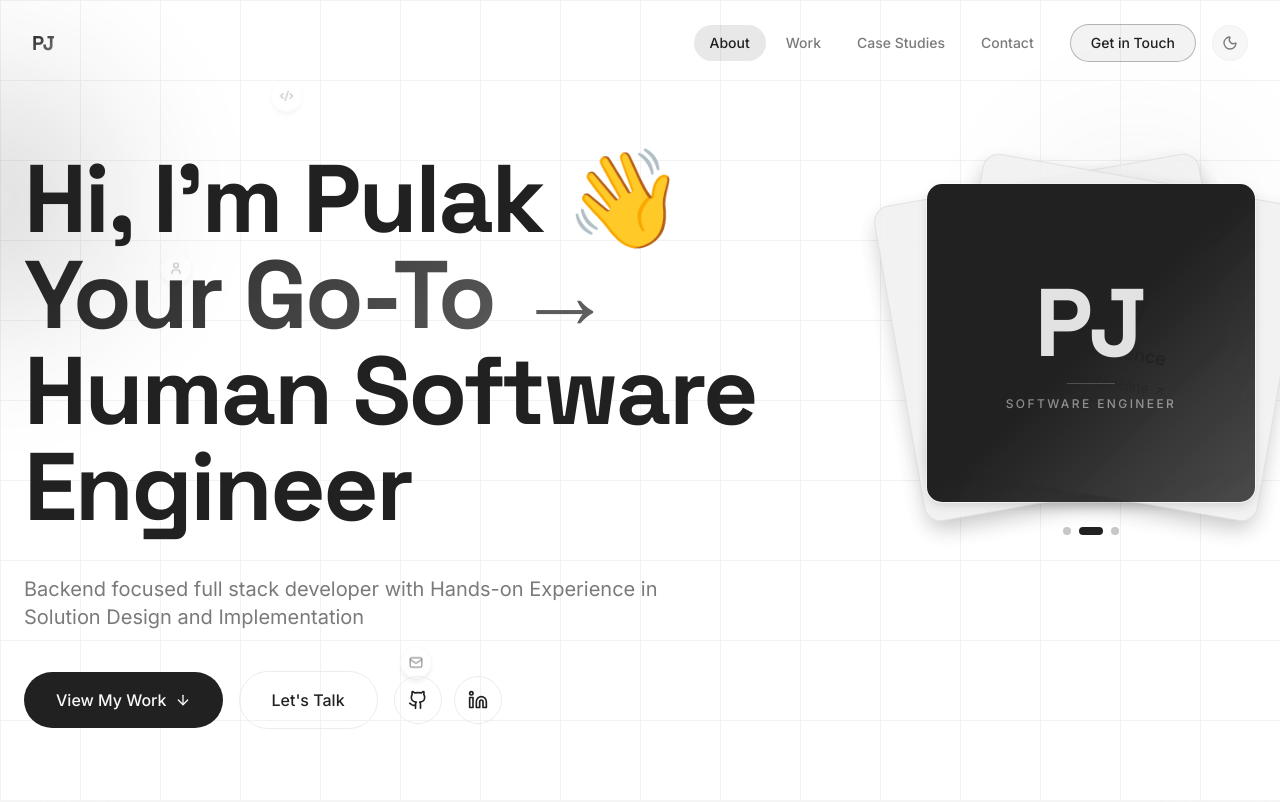
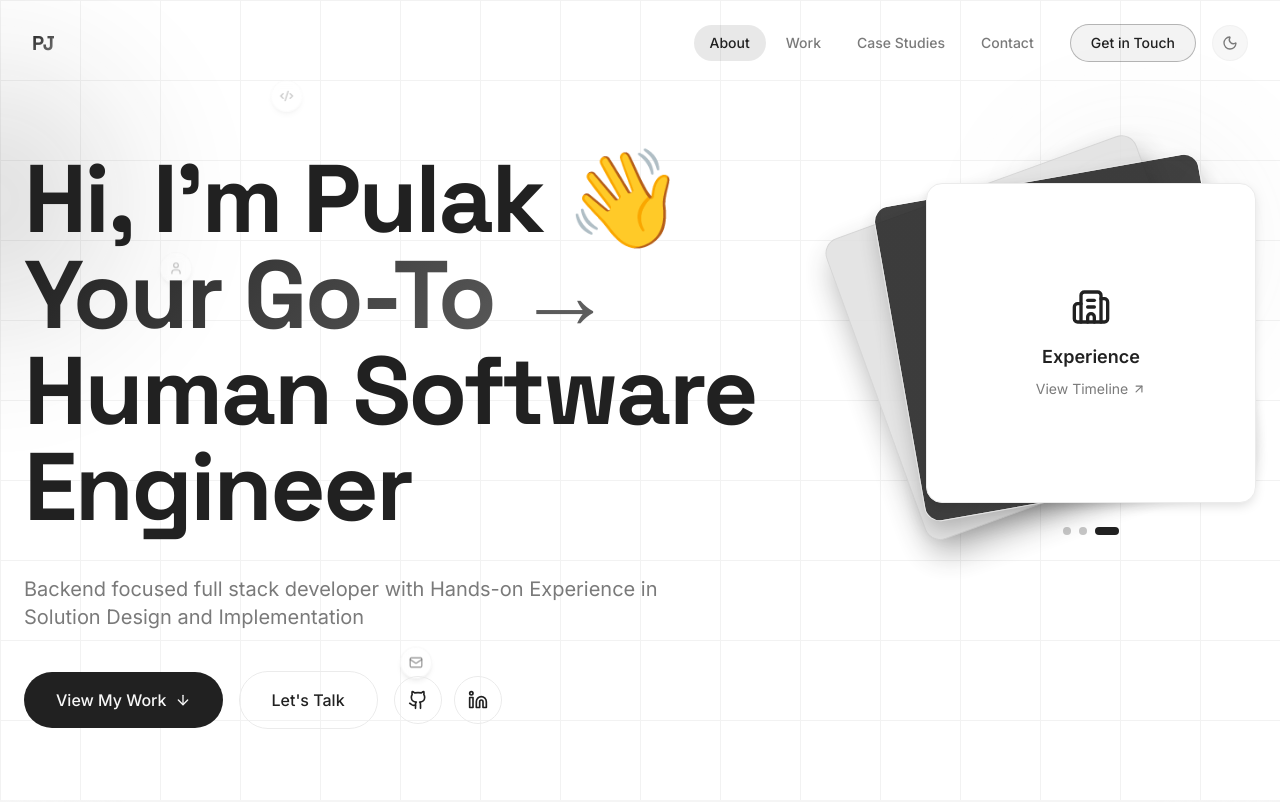
Before and after one commit to Pulakpj9/new-portfolio, a Next.js app: page / in a window 1280 px wide. Shown: the top 802 px of the page. Built offline with nearby package versions, Linux system fonts and the light colour scheme; a web font is replaced by a local one.

Commit message:
fix: restore auto-rotate functionality for cards in HeroSection and enhance background gradient styles

```diff
--- a/components/hero-section.tsx
+++ b/components/hero-section.tsx
@@ -64,12 +64,12 @@ export function HeroSection() {
   }, []);
 
   /* Auto-rotate through cards in a loop */
-  // useEffect(() => {
-  //   const id = setInterval(() => {
-  //     setActiveCard((prev) => (prev + 1) % cards.length);
-  //   }, AUTO_ROTATE_INTERVAL);
-  //   return () => clearInterval(id);
-  // }, []);
+  useEffect(() => {
+    const id = setInterval(() => {
+      setActiveCard((prev) => (prev + 1) % cards.length);
+    }, AUTO_ROTATE_INTERVAL);
+    return () => clearInterval(id);
+  }, []);
 
   const parallaxOffset = scrollY * 0.4;
 
@@ -175,7 +175,8 @@ export function HeroSection() {
                           "transform 0.5s cubic-bezier(0.23,1,0.32,1), opacity 0.5s ease, filter 0.5s ease, box-shadow 0.5s ease",
                       }}
                     >
-                      <div className="flex h-full w-full flex-col items-center justify-center bg-gradient-to-br from-primary via-primary to-primary/80">
+                      <div className="relative flex h-full w-full flex-col items-center justify-center overflow-hidden bg-gradient-to-br from-primary via-primary to-primary/90">
+                        <div className="pointer-events-none absolute inset-0 dark:bg-[radial-gradient(circle_at_30%_20%,rgba(255,255,255,0.28),dark:transparent_60%)]" />
                         <span className="font-display text-7xl font-bold text-primary-foreground/90 sm:text-8xl">
                           PJ
                         </span>
@@ -200,6 +201,7 @@ export function HeroSection() {
                     }}
                     className={cn(
                       "absolute inset-0 flex cursor-pointer flex-col items-center justify-center overflow-hidden rounded-2xl border border-border bg-white transition-colors duration-300 hover:bg-neutral-50",
+                      "dark:border-white/10 dark:bg-gradient-to-b dark:from-secondary dark:to-card dark:hover:border-primary/40",
                     )}
                     style={{
                       ...style,
```
